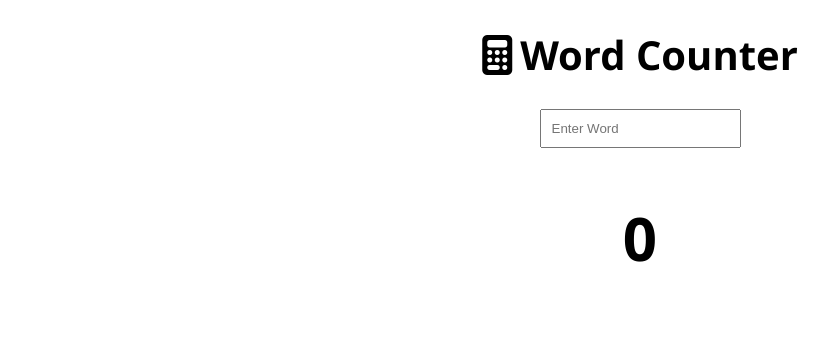
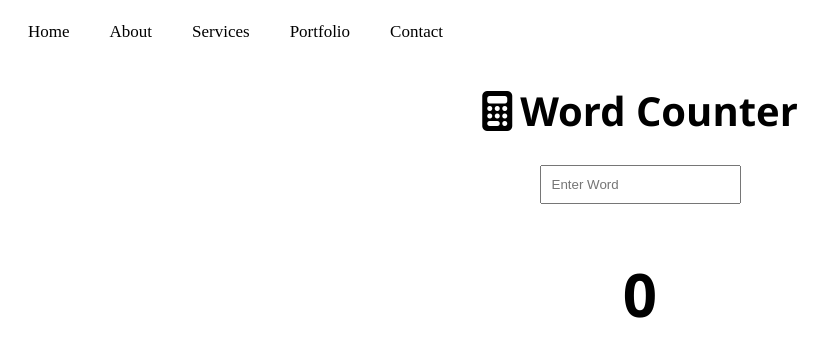
Before and after one commit to Sadman-123/Word_Counter, a React (Vite) app: page /word_counter in a window 1280 px wide. Shown: the top 356 px of the page, without its empty margins (0-832 px from the left). Built offline with nearby package versions, Linux system fonts and the light colour scheme.

Commit message:
Added Navbar and some css

```diff
--- a/src/App.jsx
+++ b/src/App.jsx
@@ -1,9 +1,11 @@
 import React from 'react'
 import Heading from './component/Heading'
 import Input from './component/Input'
+import Nav from './pages/Nav'
 const App = () => {
   return (
     <div>
+      <Nav/>
       <Heading/>
       <Input/>
     </div>
--- a/src/CSS/style.css
+++ b/src/CSS/style.css
@@ -34,3 +34,20 @@
     text-decoration: none;
     color: black;
 }
+.navbar {
+    background-color: #ffffff;
+    overflow: hidden;
+  }
+  .navbar a {
+    float: left;
+    display: block;
+    color: black;
+    text-align: center;
+    padding: 14px 20px;
+    text-decoration: none;
+    font-size: 17px;
+  }
+  .navbar a:hover {
+    background-color: #ddd;
+    color: black;
+  }
--- /dev/null
+++ b/src/pages/Nav.jsx
@@ -0,0 +1,15 @@
+import React from 'react'
+import '../CSS/style.css'
+const Nav = () => {
+  return (
+    <div className='navbar'>
+<a class="active" href="#">Home</a>
+  <a href="#">About</a>
+  <a href="#">Services</a>
+  <a href="#">Portfolio</a>
+  <a href="#">Contact</a>
+    </div>
+  )
+}
+
+export default Nav
```
